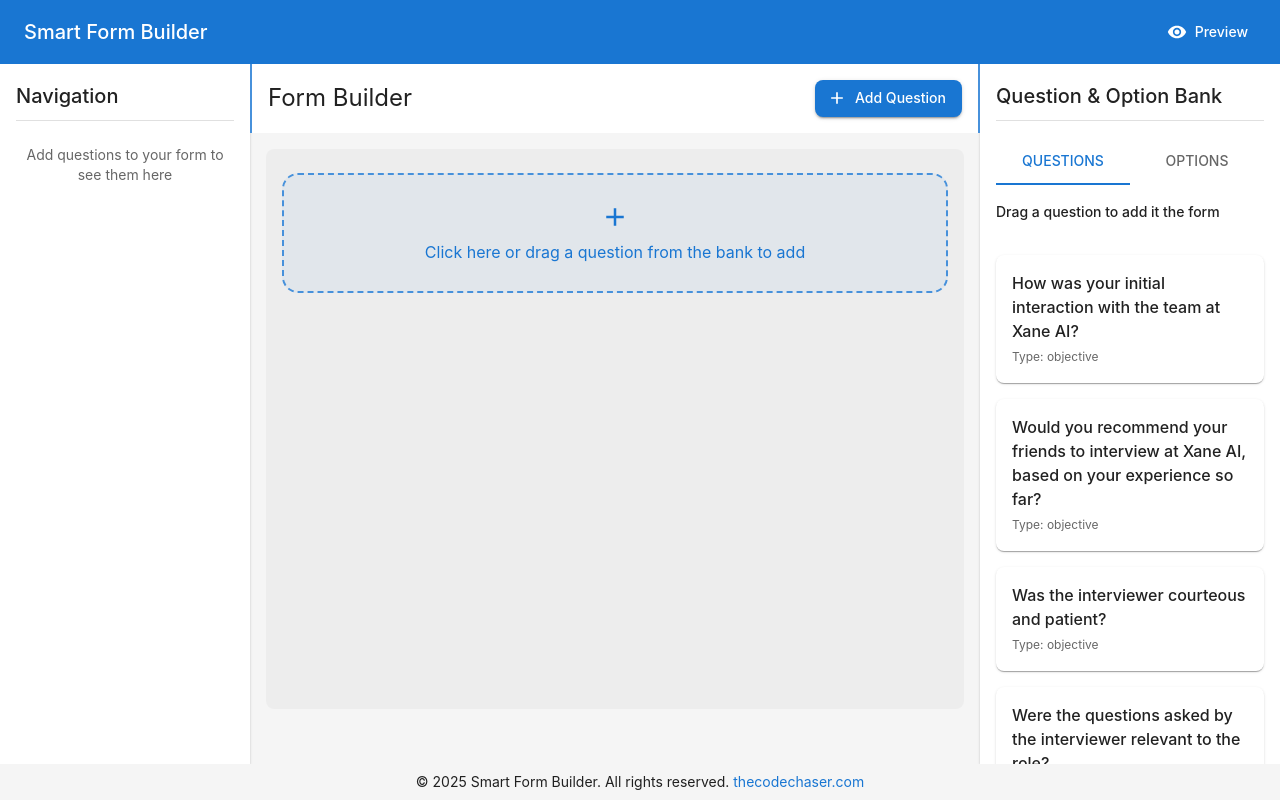
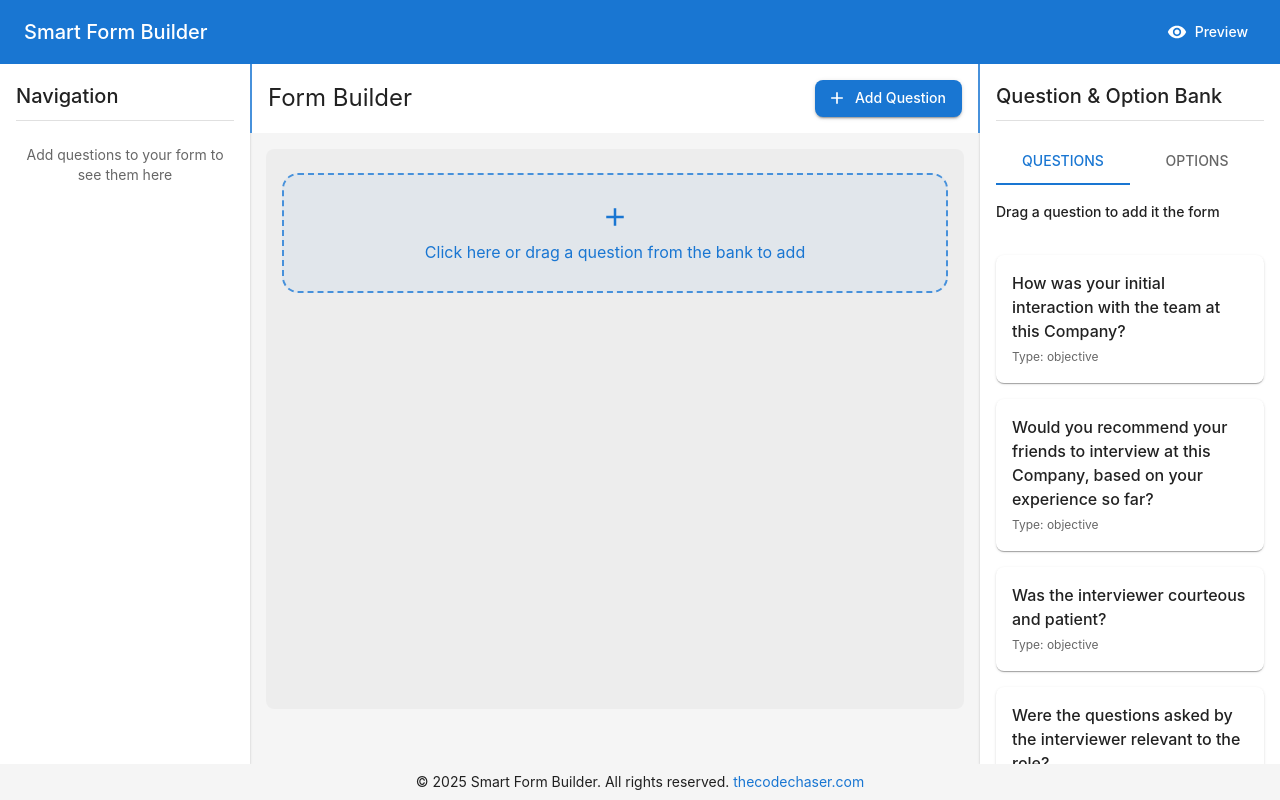
Before and after one commit to thecodechaser/smart-form-builder, a React (Vite) app: page / in a window 1280 px wide. Built offline with nearby package versions, Linux system fonts and the light colour scheme.

Commit message:
Few changes

```diff
--- a/src/data/bankData.js
+++ b/src/data/bankData.js
@@ -2,12 +2,12 @@
 export const QUESTION_BANK = [
   {
     id: 'q1',
-    text: 'How was your initial interaction with the team at Xane AI?',
+    text: 'How was your initial interaction with the team at this Company?',
     type: 'objective',
   },
   {
     id: 'q2',
-    text: 'Would you recommend your friends to interview at Xane AI, based on your experience so far?',
+    text: 'Would you recommend your friends to interview at this Company, based on your experience so far?',
     type: 'objective',
   },
   {
@@ -72,7 +72,7 @@ export const QUESTION_BANK = [
   },
   {
     id: 'q15',
-    text: 'How likely are you to consider working with Xane AI in the future?',
+    text: 'How likely are you to consider working with this Company in the future?',
     type: 'objective',
   },
   {
```
Also changed, not shown: public/images/previews/preview1.png, 1 other file (tests, documents, lock files or other folders).
